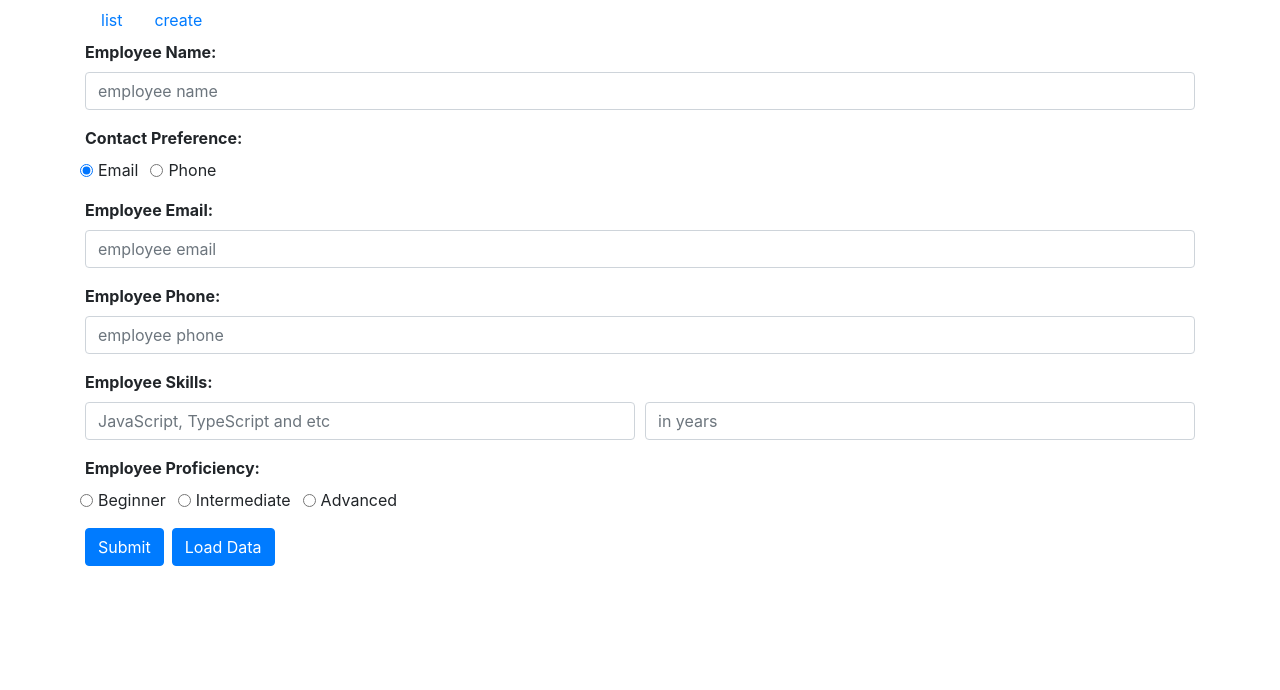
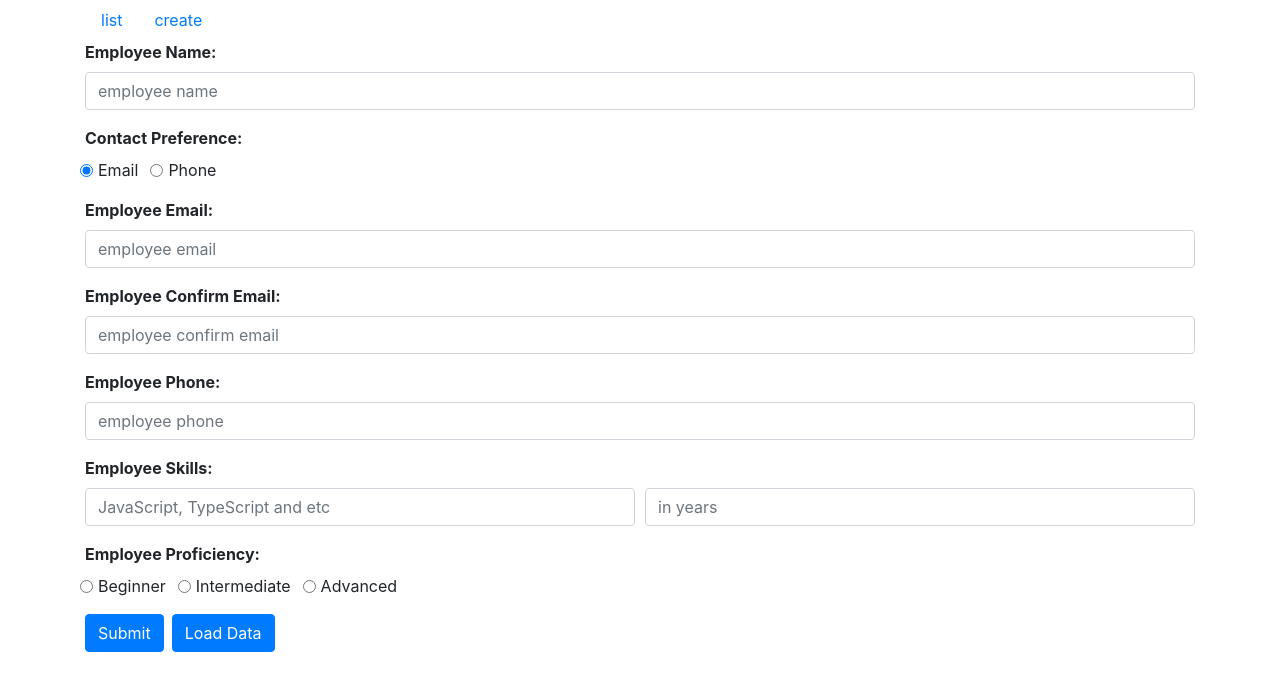
Before and after one commit to LaStudoAngular/angular-kukavka-app, an Angular app: page /create in a window 1280 px wide. Shown: the top 690 px of the page. Built offline with nearby package versions, Linux system fonts and the light colour scheme.

Commit message:
start: Angular reactive forms cross field validation

```diff
--- a/src/app/components/employee/create-employee/create-employee.component.html
+++ b/src/app/components/employee/create-employee/create-employee.component.html
@@ -47,6 +47,8 @@
     </div>
   </div>
 
+  <!--  EMAIL GROUP-->
+  <div formGroupName="emailGroup">
     <!--  EMPLOYEE EMAIL-->
     <div [ngClass]="{ 'text-danger': formErrors.email }" class="form-group">
       <label class="text-capitalize text-label" for="email">employee email</label>
@@ -61,6 +63,27 @@
       />
       <div class="controlErrors" *ngIf="formErrors.email">
         <small>{{ formErrors.email }}</small>
+      </div>
+    </div>
+
+    <!--  EMPLOYEE CONFIRM EMAIL-->
+    <div [ngClass]="{ 'text-danger': formErrors.confirmEmail }" class="form-group">
+      <label class="text-capitalize text-label" for="confirmEmail">employee confirm email</label>
+      <input
+        formControlName="confirmEmail"
+        [ngClass]="{ 'border-danger': formErrors.confirmEmail }"
+        (blur)="logValidationErrors()"
+        type="email"
+        class="form-control"
+        id="confirmEmail"
+        placeholder="employee confirm email"
+      />
+      <div class="controlErrors" *ngIf="formErrors.confirmEmail">
+        <small>{{ formErrors.confirmEmail }}</small>
+      </div>
+      <div class="controlErrors" *ngIf="formErrors.emailGroup">
+        <small>{{ formErrors.emailGroup }}</small>
+      </div>
     </div>
   </div>
 
--- a/src/app/components/employee/create-employee/create-employee.component.ts
+++ b/src/app/components/employee/create-employee/create-employee.component.ts
@@ -1,5 +1,12 @@
 import { Component, OnDestroy, OnInit } from '@angular/core';
-import { FormArray, FormBuilder, FormControl, FormGroup, Validators } from '@angular/forms';
+import {
+  AbstractControl,
+  FormArray,
+  FormBuilder,
+  FormControl,
+  FormGroup,
+  Validators,
+} from '@angular/forms';
 import { Subject } from 'rxjs';
 import { takeUntil } from 'rxjs/operators';
 import CustomValidators from '../../../shared/validators/custom.validators';
@@ -22,6 +29,12 @@ export class CreateEmployeeComponent implements OnInit, OnDestroy {
       required: 'Email is required',
       emailDomainError: 'Email must be gmail.com at the end',
     },
+    confirmEmail: {
+      required: 'Confirm email is required',
+    },
+    emailGroup: {
+      matchEmailError: 'Email and Confirm Email fields do not match',
+    },
     phone: {
       required: 'Phone is required',
     },
@@ -38,6 +51,8 @@ export class CreateEmployeeComponent implements OnInit, OnDestroy {
   public formErrors = {
     name: '',
     email: '',
+    confirmEmail: '',
+    emailGroup: '',
     phone: '',
     skillName: '',
     skillExperience: '',
@@ -49,7 +64,13 @@ export class CreateEmployeeComponent implements OnInit, OnDestroy {
   ngOnInit() {
     this.employeeCreateForm = this.fb.group({
       name: ['', [Validators.required, Validators.minLength(2), Validators.maxLength(20)]],
-      email: ['', [Validators.required, CustomValidators.emailDomain('gmail.com')]],
+      emailGroup: this.fb.group(
+        {
+          email: ['', [Validators.required, CustomValidators.emailDomain('gmail.com')]],
+          confirmEmail: ['', [Validators.required]],
+        },
+        { validator: matchEmail }
+      ),
       contactPreference: ['email'],
       phone: [''],
       skills: this.fb.group({
@@ -66,11 +87,9 @@ export class CreateEmployeeComponent implements OnInit, OnDestroy {
         this.contactPreferenceHandler(response);
       });
 
-    this.employeeCreateForm.valueChanges
-      .pipe(takeUntil(this.destroy$))
-      .subscribe((response: any) => {
-        this.logValidationErrors(this.employeeCreateForm);
-      });
+    this.employeeCreateForm.valueChanges.pipe(takeUntil(this.destroy$)).subscribe(() => {
+      this.logValidationErrors(this.employeeCreateForm);
+    });
   }
 
   public onSubmit(): void {
@@ -114,7 +133,7 @@ export class CreateEmployeeComponent implements OnInit, OnDestroy {
   }
 
   public loadData(): void {
-    // this.logValidationErrors(this.employeeCreateForm);
+    //
   }
 
   createNewFormSection(): FormGroup {
@@ -142,3 +161,14 @@ export class CreateEmployeeComponent implements OnInit, OnDestroy {
     this.destroy$.complete();
   }
 }
+
+function matchEmail(group: AbstractControl): { [key: string]: any } | null {
+  const emailControl = group.get('email');
+  const confirmEmailControl = group.get('confirmEmail');
+
+  if (emailControl.value === confirmEmailControl.value) {
+    return null;
+  } else {
+    return { matchEmailError: true };
+  }
+}
--- a/src/app/shared/validators/custom.validators.ts
+++ b/src/app/shared/validators/custom.validators.ts
@@ -6,11 +6,9 @@ export default class CustomValidators {
       const email: string = control.value;
       const domain: string = email.slice(email.lastIndexOf('@') + 1).toLowerCase();
 
-      if (email === '' || domain === domainName.toLowerCase()) {
-        return null;
-      } else {
-        return { emailDomainError: true };
-      }
+      return email === '' || domain === domainName.toLowerCase()
+        ? null
+        : { emailDomainError: true };
     };
   }
 }
```
Lines whose indentation alone changed are shown as unchanged.
